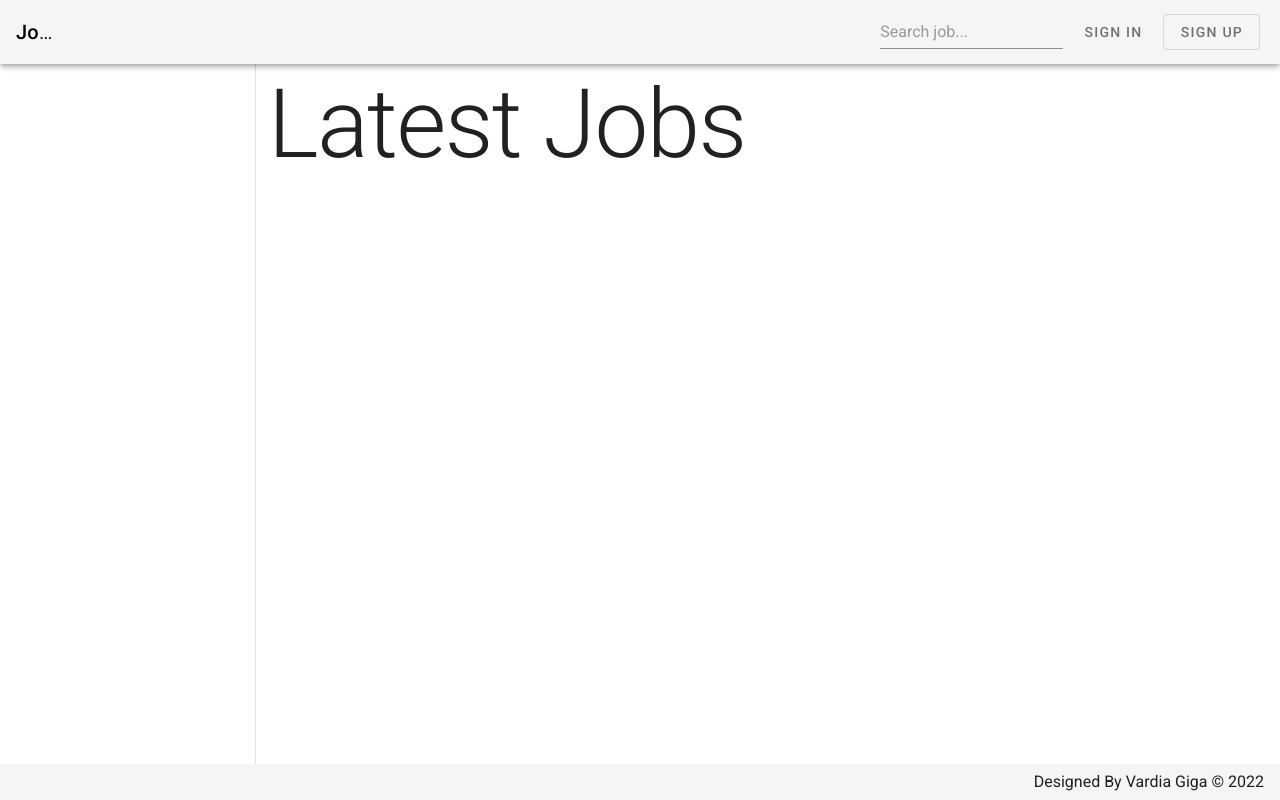
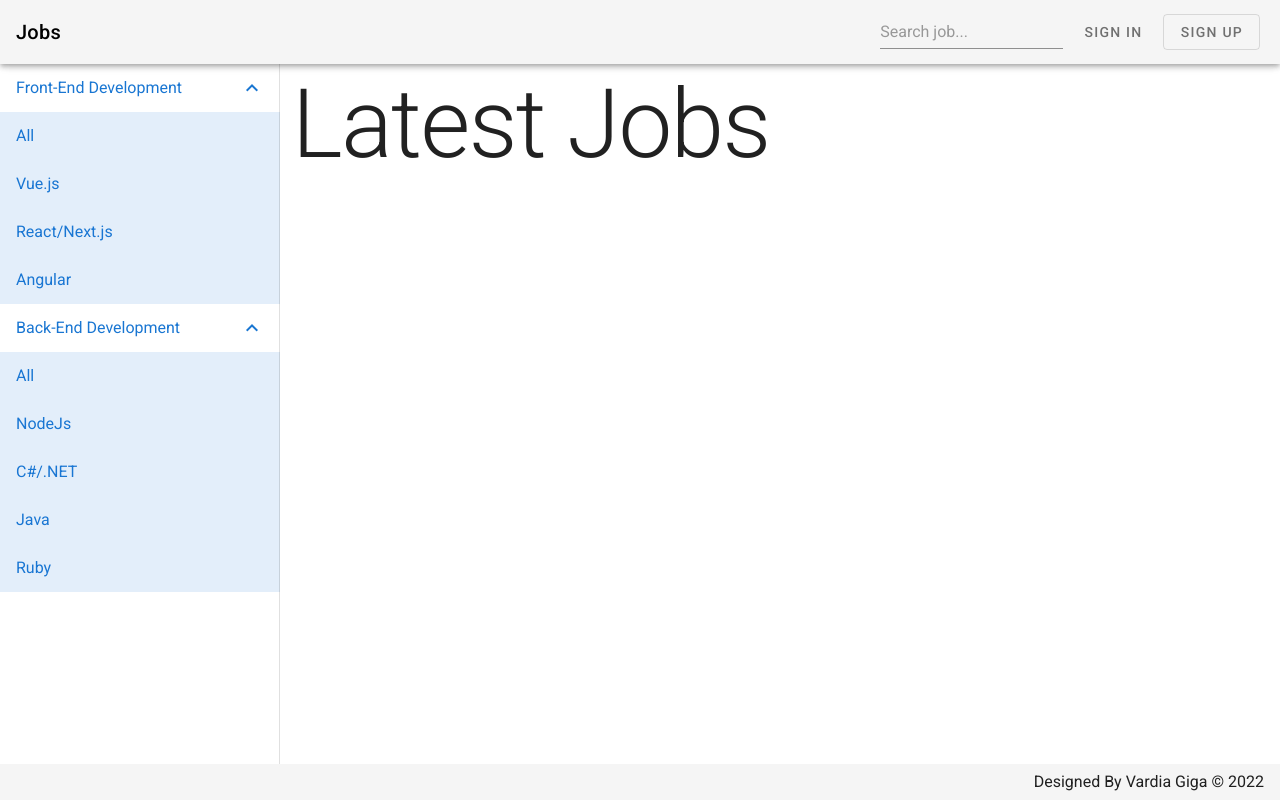
Before and after one commit to GigaVardia/nuxt-jobs, a Nuxt app: page / in a window 1280 px wide. Built offline with nearby package versions, Linux system fonts and the light colour scheme.

Commit message:
added navigation

```diff
--- a/components/home/AppBarComponent.vue
+++ b/components/home/AppBarComponent.vue
@@ -1,8 +1,8 @@
 <template>
   <v-app-bar clipped-left fixed app>
-    <v-app-bar-title>
+    <v-toolbar-title>
       <NuxtLink to="/" class="title"> Jobs </NuxtLink>
-    </v-app-bar-title>
+    </v-toolbar-title>
 
     <div class="ml-auto mr-4 d-flex">
       <div class="mr-4">
--- a/components/home/JobCard.vue
+++ b/components/home/JobCard.vue
@@ -9,7 +9,13 @@
   >
     <v-row no-gutters>
       <v-col class="d-flex justify-center align-center ml-2" cols="2">
-        <v-img width="50" height="50" contain :src="job.companyLogo" />
+        <v-img
+          width="50"
+          height="50"
+          contain
+          aspect-ratio="1"
+          :src="job.companyLogo"
+        />
       </v-col>
       <v-col>
         <v-card-title>
@@ -17,7 +23,7 @@
             {{ job.title }}
           </span>
 
-          <v-btn class="ml-auto" icon color="indigo" @click="onPinHandler">
+          <v-btn class="ml-auto" icon color="indigo" @click.stop="onPinHandler">
             <v-icon>mdi-pin</v-icon>
           </v-btn>
         </v-card-title>
@@ -38,7 +44,7 @@
             :key="`${job.id}-${tag}`"
             outlined
             class="mr-1 mb-1"
-            @click="onTagClickHandler"
+            @click.stop="onTagClickHandler"
           >
             #{{ tag }}
           </v-chip>
@@ -55,7 +61,7 @@
             {{ job.salary }}
           </v-sheet>
           <v-btn
-            :to="{ path: '/jobs', params: { id: job.id } }"
+            :to="{ name: 'jobs-id', params: { id: job.id } }"
             depressed
             color="indigo"
             dark
@@ -106,7 +112,7 @@ export default {
       //
     },
     onCardClickHandler() {
-      //
+      this.$router.push({ name: 'jobs-id', params: { id: this.job.id } })
     },
     onPinHandler() {
       if (!this.$store.getters['auth/isLoggedInGetter']) {
--- a/components/home/NavigationDrawer.vue
+++ b/components/home/NavigationDrawer.vue
@@ -1,7 +1,96 @@
 <template>
-  <v-navigation-drawer permanent clipped fixed app> </v-navigation-drawer>
+  <v-navigation-drawer
+    :permanent="!$vuetify.breakpoint.mobile"
+    clipped
+    app
+    width="280"
+  >
+    <v-list expand>
+      <v-list-group
+        v-for="(item, index) in items"
+        :key="item.id"
+        v-model="listModel[index]"
+      >
+        <template #activator>
+          <v-list-item-content>
+            <v-list-item-title v-text="item.title" />
+          </v-list-item-content>
+        </template>
+
+        <v-list-item
+          v-for="nestedItem in item.items"
+          :key="nestedItem.title"
+          :to="{
+            name: 'categories-category',
+            params: { category: nestedItem.routeParams },
+          }"
+          nuxt
+          exact
+          sub-group
+        >
+          {{ nestedItem.title }}
+        </v-list-item>
+      </v-list-group>
+    </v-list>
+  </v-navigation-drawer>
 </template>
 
 <script>
-export default {}
+export default {
+  data() {
+    return {
+      listModel: [true, true],
+      items: [
+        {
+          title: 'Front-End Development',
+          id: 'frontend',
+          items: [
+            {
+              title: 'All',
+              routeParam: 'all-frontend',
+            },
+            {
+              title: 'Vue.js',
+              routeParam: 'vuejs',
+            },
+            {
+              title: 'React/Next.js',
+              routeParam: 'react-nuxtjs',
+            },
+            {
+              title: 'Angular',
+              routeParam: 'angular',
+            },
+          ],
+        },
+        {
+          title: 'Back-End Development',
+          id: 'backend',
+          items: [
+            {
+              title: 'All',
+              routeParam: 'all-backend',
+            },
+            {
+              title: 'NodeJs',
+              routeParam: 'nodejs',
+            },
+            {
+              title: 'C#/.NET',
+              routeParam: 'c#-.net',
+            },
+            {
+              title: 'Java',
+              routeParam: 'java',
+            },
+            {
+              title: 'Ruby',
+              routeParam: 'ruby',
+            },
+          ],
+        },
+      ],
+    }
+  },
+}
 </script>
--- /dev/null
+++ b/pages/categories/_category.vue
@@ -0,0 +1,12 @@
+<template>
+  <div>category</div>
+</template>
+
+<script>
+export default {
+  beforeRouteEnter(to, from, next) {
+    if (to.params.category) next()
+    else next('/')
+  },
+}
+</script>
--- a/pages/index.vue
+++ b/pages/index.vue
@@ -14,6 +14,7 @@
           <JobCard />
         </v-col>
       </v-row>
+      <Nuxt />
     </v-container>
   </div>
 </template>
--- a/pages/jobs/_id.vue
+++ b/pages/jobs/_id.vue
@@ -5,6 +5,10 @@
 <script>
 export default {
   name: 'JobDetailsPage',
+  beforeRouteEnter(to, from, next) {
+    if (to.params.id) next()
+    else next('/')
+  },
   mounted() {
     console.log(this.$route)
   },
```
Also changed, not shown: .eslintrc.js.
